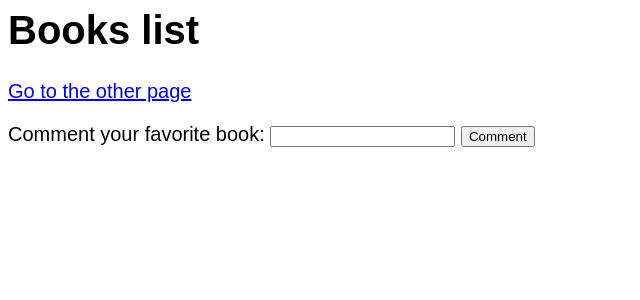
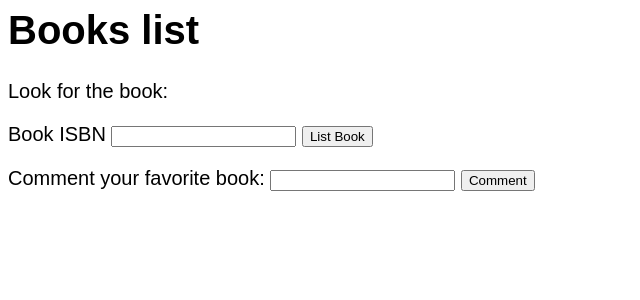
Before and after one commit to hyjing/Book-Recommender, a Flask app: template webserver/templates/book.html in a window 1280 px wide. Shown: the top 300 px of the page, without its empty margins (0-640 px from the left). Run offline with Flask 2, Linux system fonts and the light colour scheme; the template is opened without the code that fills it, so the values that code supplies are empty; parts of the project's set-up code (start-up, migrations or seed data) failed here and were passed over.

Commit message:
Add type and books feature

```diff
--- a/webserver/server.py
+++ b/webserver/server.py
@@ -106,7 +106,6 @@ def index():
   See its API: http://flask.pocoo.org/docs/0.10/api/#incoming-request-data
   """
 
-  # DEBUG: this is debugging code to see what request looks like
   if session.get('uid'):
     return redirect("/types")
   return render_template("index.html")
@@ -117,6 +116,11 @@ def types():
       "SELECT * FROM type T, liketype LT"
       " WHERE LT.uid = {} AND LT.tid = T.tid;".format(session['user_id'])
   ).fetchall()
+
+  if request.method == 'GET':
+    bookType = request.form['type']
+    session['currentType'] = bookType
+    return redirect("/book")
 
   return render_template("types.html", posts=posts)
 
@@ -130,7 +134,11 @@ def types():
 #
 @app.route('/book')
 def book():
-  posts = g.conn.execute("SELECT * FROM book")
+  currentType = session['currentType']
+  posts = g.conn.execute(
+      "SELECT * FROM book B"
+      " WHERE B.type = {};".format(currentType)
+  ).fetchall()
   return render_template("book.html", post=posts)
 
 @app.route('/likebook', methods=['POST'])
@@ -211,7 +219,8 @@ def register():
 
     if error is None:
       db.execute(
-        'INSERT INTO yc3702.user (email, password, last_name, first_name, gender) VALUES (?, ?, ?, ?, ?);',
+        'INSERT INTO yc3702.user (email, password, last_name, first_name, gender) VALUES ({},{},{},{},{});'
+        .format(email, password, last_name, first_name, gender),
         (email, generate_password_hash(password), last_name, first_name, gender)
       )
       db.commit()
@@ -231,8 +240,8 @@ def register():
 
 @app.route('/bookContent', methods=['GET'])
 def getBookContent():
-    session['isbn'] = '978-0345457684'
-    session['uid'] = 7
+    session['isbn'] = request.form['isbn']
+    session['uid'] = session['user_id']
     bd = BookDetail(g.conn, session)
     infos = bd.queryBookInformation()
     book_info = infos['book_info']
--- a/webserver/templates/book.html
+++ b/webserver/templates/book.html
@@ -17,7 +17,12 @@
     {% endfor %}
   </div>
 
-<p><a href="book">Go to the other page</a></p>
+  <form method="post">
+    <p>Look for the book:</p>
+    <label for="isbn">Book ISBN</label>
+    <input name="isbn" id="isbn" required>
+    <input type="submit" value="List Book">
+  </form>
 
   <form method="POST" action="/comment">
     <p>Comment your favorite book:
```
Also changed, not shown: webserver/templates/types.html (+7 -0 lines). Lines whose indentation alone changed are shown as unchanged.
